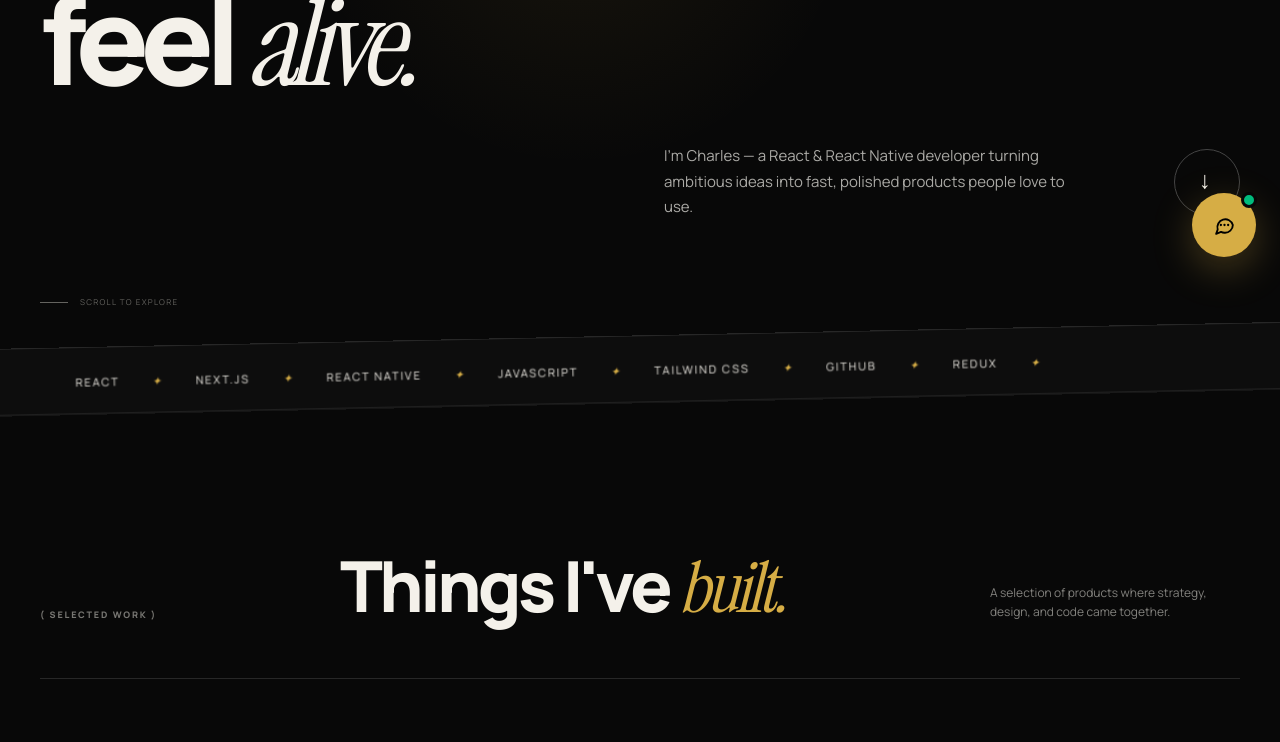
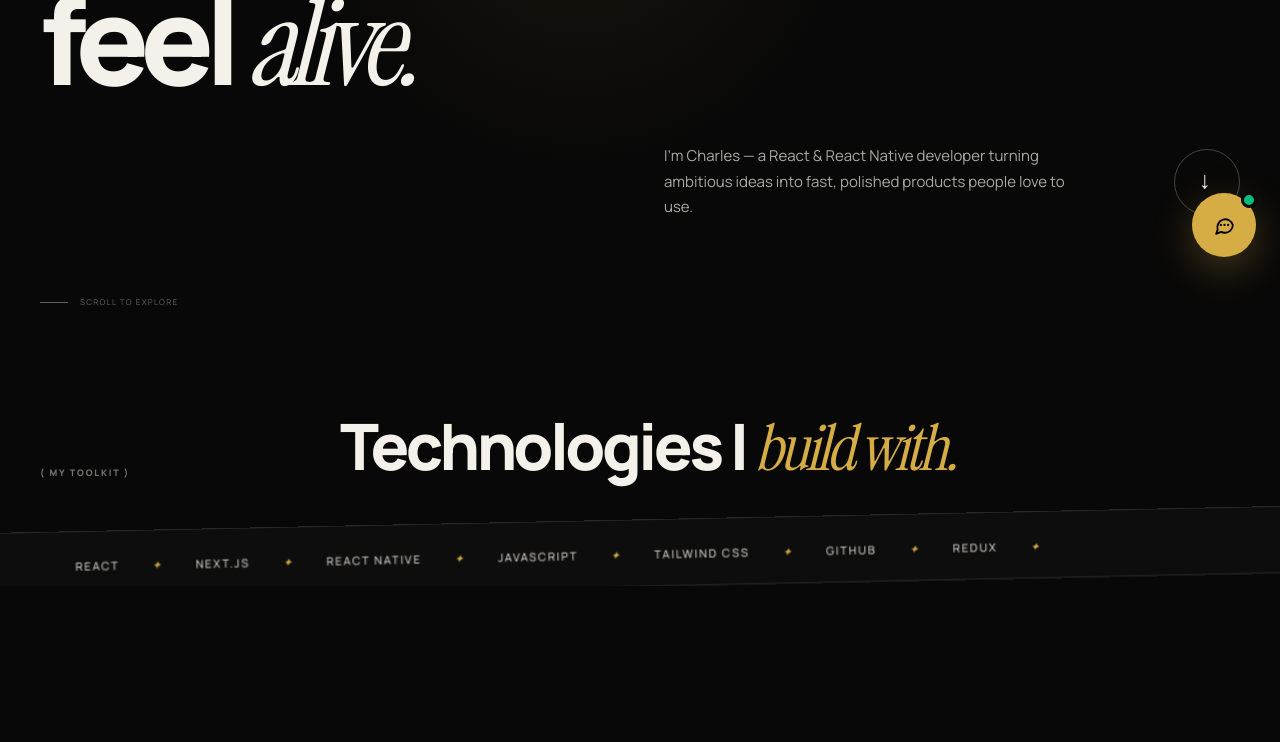
Before and after one commit to Charleslogan99/portfolio, a Next.js app: page / in a window 1280 px wide. Shown: the part 519-1261 px from the top of the page. Built offline with nearby package versions, Linux system fonts and the light colour scheme.

Commit message:
updated a section

```diff
--- a/app/page.js
+++ b/app/page.js
@@ -186,8 +186,14 @@ export default function Home() {
         <div className="absolute bottom-7 left-0 flex items-center gap-3 text-[8px] tracking-[.16em] text-[#64635f] max-[800px]:hidden"><span className="h-px w-7 bg-[#64635f]" /> SCROLL TO EXPLORE</div>
       </section>
 
-      <section className="-rotate-[1.2deg] scale-[1.02] overflow-hidden whitespace-nowrap border-y border-[#272727] bg-[#0d0d0d] py-5" aria-hidden="true">
-        <div className="inline-block animate-[marquee_22s_linear_infinite] text-[11px] tracking-[.16em]">REACT <i className="mx-7 text-[#d6ad45]">✦</i> NEXT.JS <i className="mx-7 text-[#d6ad45]">✦</i> REACT NATIVE <i className="mx-7 text-[#d6ad45]">✦</i> JAVASCRIPT <i className="mx-7 text-[#d6ad45]">✦</i> TAILWIND CSS <i className="mx-7 text-[#d6ad45]">✦</i> GITHUB <i className="mx-7 text-[#d6ad45]">✦</i> REDUX <i className="mx-7 text-[#d6ad45]">✦</i></div>
+      <section className="overflow-hidden pt-20 max-[800px]:pt-16 max-[480px]:pt-14" aria-labelledby="toolkit-heading">
+        <Reveal as="header" className={`${shell} mb-10 grid grid-cols-[1fr_3fr] items-end max-[800px]:grid-cols-1 max-[800px]:gap-4 max-[480px]:mb-8`}>
+          <p className={eyebrow}>( MY TOOLKIT )</p>
+          <h2 id="toolkit-heading" className="m-0 text-[clamp(38px,5vw,68px)] font-extrabold leading-[.95] tracking-[-.055em]">Technologies I <span className={serifGold}>build with.</span></h2>
+        </Reveal>
+        <div className="-rotate-[1.2deg] scale-[1.02] overflow-hidden whitespace-nowrap border-y border-[#272727] bg-[#0d0d0d] py-5" aria-hidden="true">
+          <div className="inline-block animate-[marquee_22s_linear_infinite] text-[11px] tracking-[.16em]">REACT <i className="mx-7 text-[#d6ad45]">✦</i> NEXT.JS <i className="mx-7 text-[#d6ad45]">✦</i> REACT NATIVE <i className="mx-7 text-[#d6ad45]">✦</i> JAVASCRIPT <i className="mx-7 text-[#d6ad45]">✦</i> TAILWIND CSS <i className="mx-7 text-[#d6ad45]">✦</i> GITHUB <i className="mx-7 text-[#d6ad45]">✦</i> REDUX <i className="mx-7 text-[#d6ad45]">✦</i></div>
+        </div>
       </section>
 
       <section className={`${shell} py-[150px] max-[800px]:py-24 max-[480px]:py-20`} id="work">
```
